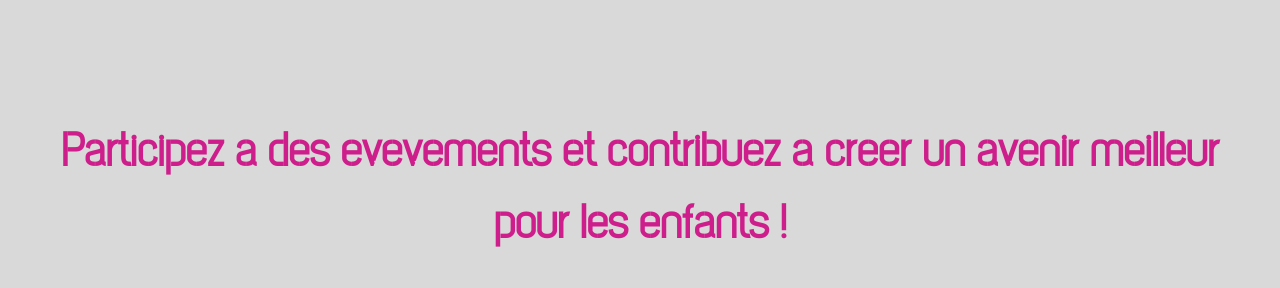
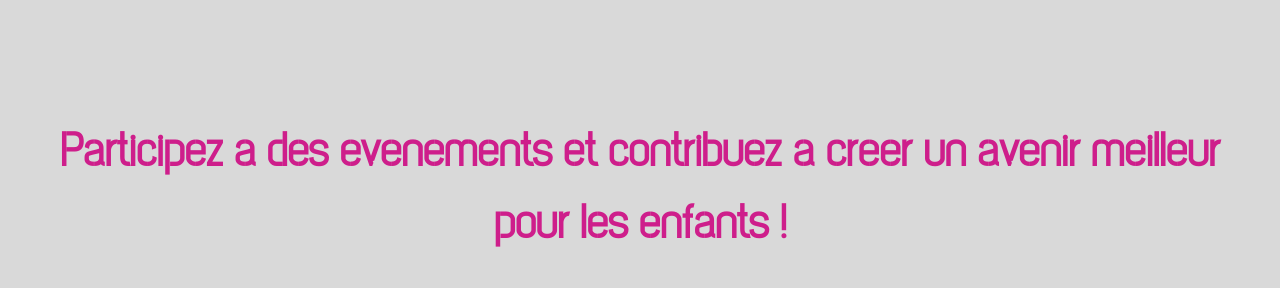
Before and after one commit to baxx12/Orphelinat, a plain HTML site: page index.html in a window 1280 px wide. Shown: the part 2249-2537 px from the top of the page. Drawn offline with Linux system fonts and the light colour scheme; grey boxes are pictures that could not be loaded; a web font is replaced by a local one.

Commit message:
ajout de l'index

```diff
--- a/orphelinat.html
+++ b/index.html
@@ -75,7 +75,7 @@
     <section class="donation-end"><p>Vos dons sont utilises pour financer des projets concret, tels que l’achat de fournitures scolaires, les repas quotidiens et les activites educatives.<br></p></section>
       <!--Section evenement-->
     <section id="evenements" class="events-section">
-        <h1>Participez a des evevements et contribuez a creer un avenir meilleur pour les enfants !</h1>
+        <h1>Participez a des evenements et contribuez a creer un avenir meilleur pour les enfants !</h1>
         <div class="events-grid">
             <div class="event">
                 <p class="slide-in-left">
```
